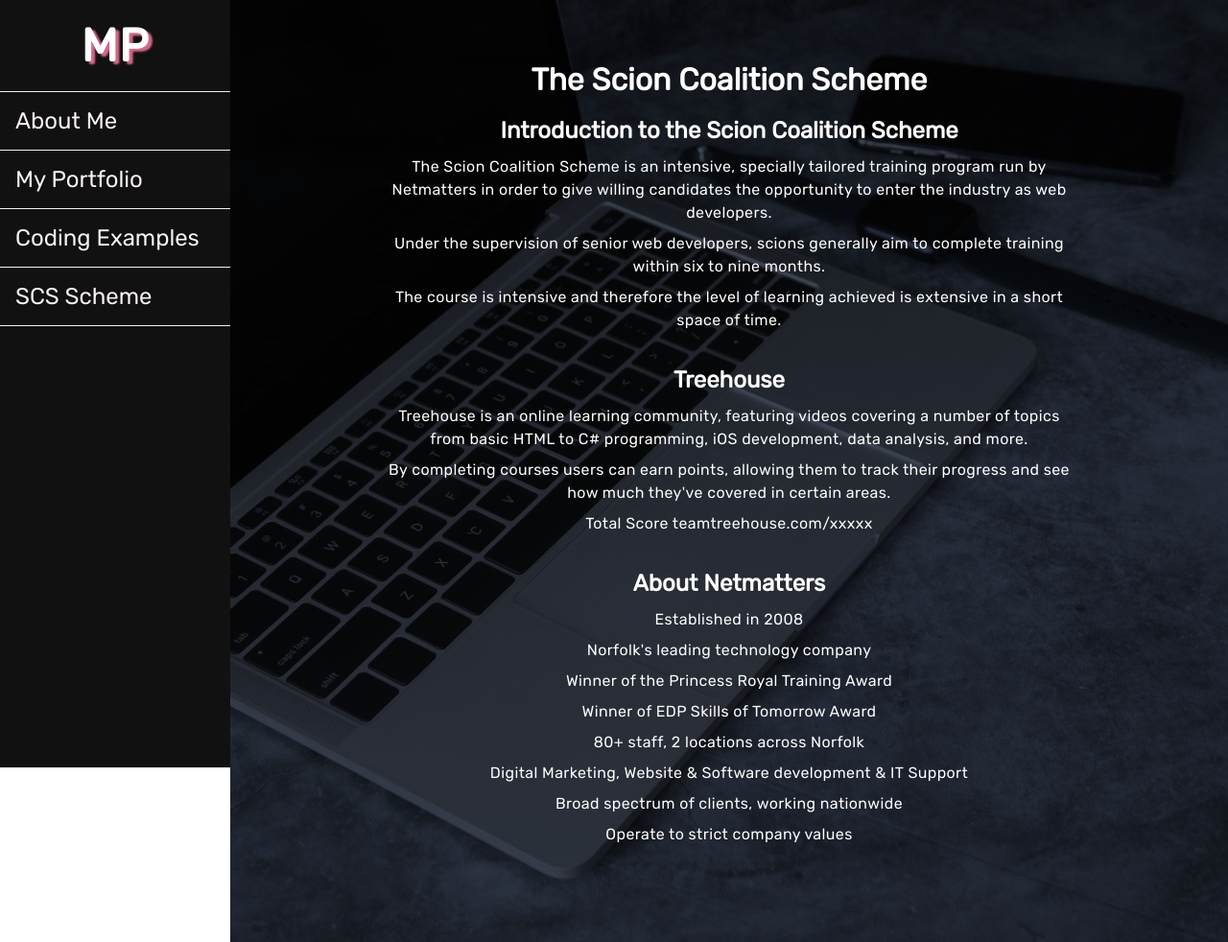
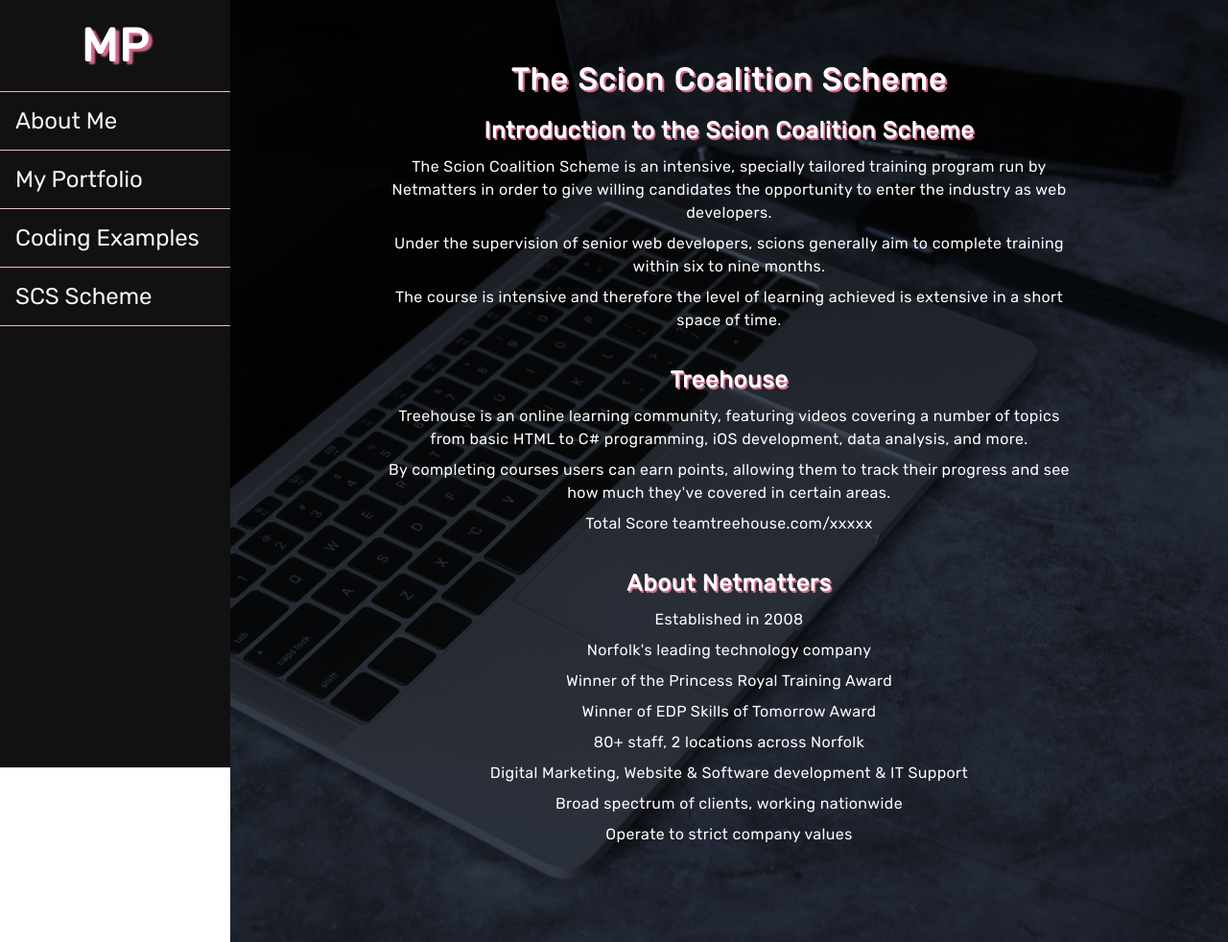
Before and after one commit to marianneporter/mp_portfolio, a PHP site: page /scs.html in a window 1280 px wide. Shown: the whole page at 96% size. Run offline with PHP 8.4, Linux system fonts and the light colour scheme; style sheets or scripts are compiled from the project's sources.

Commit message:
changes to headings on all pages

```diff
--- a/about.html
+++ b/about.html
@@ -10,7 +10,7 @@
 <body>
     <div class="outer-container">
         <aside class="aside">
-            <h1>MP</h1>
+            <h1><a href="index.html">MP</a></h1>
 
             <nav class="nav">
                 <a href="about.html">About Me</a>
--- a/coding.html
+++ b/coding.html
@@ -11,7 +11,7 @@
 
     <div class="outer-container">
         <aside class="aside">
-            <h1>MP</h1>
+            <h1><a href="index.html">MP</a></h1>
 
             <nav class="nav">
                 <a href="about.html">About Me</a>
--- a/index.html
+++ b/index.html
@@ -11,7 +11,7 @@
     <div class="outer-container">
 
         <aside class="aside">
-            <h1>MP</h1>
+            <h1><a href="index.html">MP</a></h1>
 
             <nav class="nav">
                 <a href="about.html">About Me</a>
--- a/scs.html
+++ b/scs.html
@@ -10,7 +10,7 @@
 <body>
     <div class="outer-container">
         <aside class="aside">
-            <h1>MP</h1>
+            <h1><a href="index.html">MP</a></h1>
             <nav class="nav">
                 <a href="about.html">About Me</a>
                 <a href="index.html#portfolio">My Portfolio</a>
--- a/scss/_about.scss
+++ b/scss/_about.scss
@@ -13,6 +13,7 @@
         h1 {
             margin-top: 1.5rem;
             margin-bottom: 1rem;
+            text-shadow: 2px 2px  map-get($colors, 'mid-pink');
         }
 
         p {
--- a/scss/_aside.scss
+++ b/scss/_aside.scss
@@ -1,14 +1,19 @@
 .aside h1  {
-    color: white;
-    text-shadow: 4px 3px 2px #D76787;
-    border-bottom: 0.5px solid #f1f1f1;
+    border-bottom: 0.5px solid lighten(map-get($colors, 'mid-pink'), 20%);
     height: 6rem;
     width: 100%;
-    display: flex;
-    justify-content: center;
-    align-items: center;
     font-size: 3rem;
     letter-spacing: 1px;
+
+    a {
+        display: flex;
+        justify-content: center;
+        align-items: center;
+        height: 100%;
+        width: 100%;
+        color: white;
+        text-shadow: 4px 3px 2px #D76787;
+    }
 }
 
 .aside {
@@ -27,9 +32,8 @@
     padding: 1rem 1rem 1rem 1rem;
     text-decoration: none;
     font-size: 1.5rem;
-//    color: #818181;
     color: lighten(map-get($colors, 'mid-pink'), 35%);
-    border-bottom: 0.5px solid #f1f1f1;;
+    border-bottom: 0.5px solid lighten(map-get($colors, 'mid-pink'), 20%);
     display: block;
   }
 
--- a/scss/_coding.scss
+++ b/scss/_coding.scss
@@ -6,6 +6,10 @@
 
     .content {
         padding: 2.5rem 1.5rem 1rem 1.5rem;
+
+        h1 {
+            text-shadow: 2px 2px  map-get($colors, 'mid-pink');
+        }
 
         p {
             padding-top: 1rem;
--- a/scss/_defaults.scss
+++ b/scss/_defaults.scss
@@ -14,3 +14,7 @@ textarea::placeholder, input::placeholder {
 ul {
     list-style-type: none;
 }
+
+a {
+    text-decoration: none;
+}
--- a/scss/_header.scss
+++ b/scss/_header.scss
@@ -7,6 +7,7 @@
     font-family: 'Rubik Regular';
 
     .text {
+
         position: absolute;
         bottom: 15%;
         right: 5%;
--- a/scss/_scs.scss
+++ b/scss/_scs.scss
@@ -12,7 +12,13 @@
     }
 
     .content {
+
         padding: 2rem 1rem 14rem 1rem;
+
+        h1 {
+            text-shadow: 2px 2px  map-get($colors, 'mid-pink');
+            letter-spacing: 0.1rem;
+        }
 
         article {
             margin-top: 1.25rem;
@@ -20,6 +26,8 @@
 
             h2 {
                 padding-bottom:0.25rem;
+                letter-spacing: 0.05rem;
+                text-shadow: 1.5px 1.5px  map-get($colors, 'mid-pink');
             }
 
             p{
```
